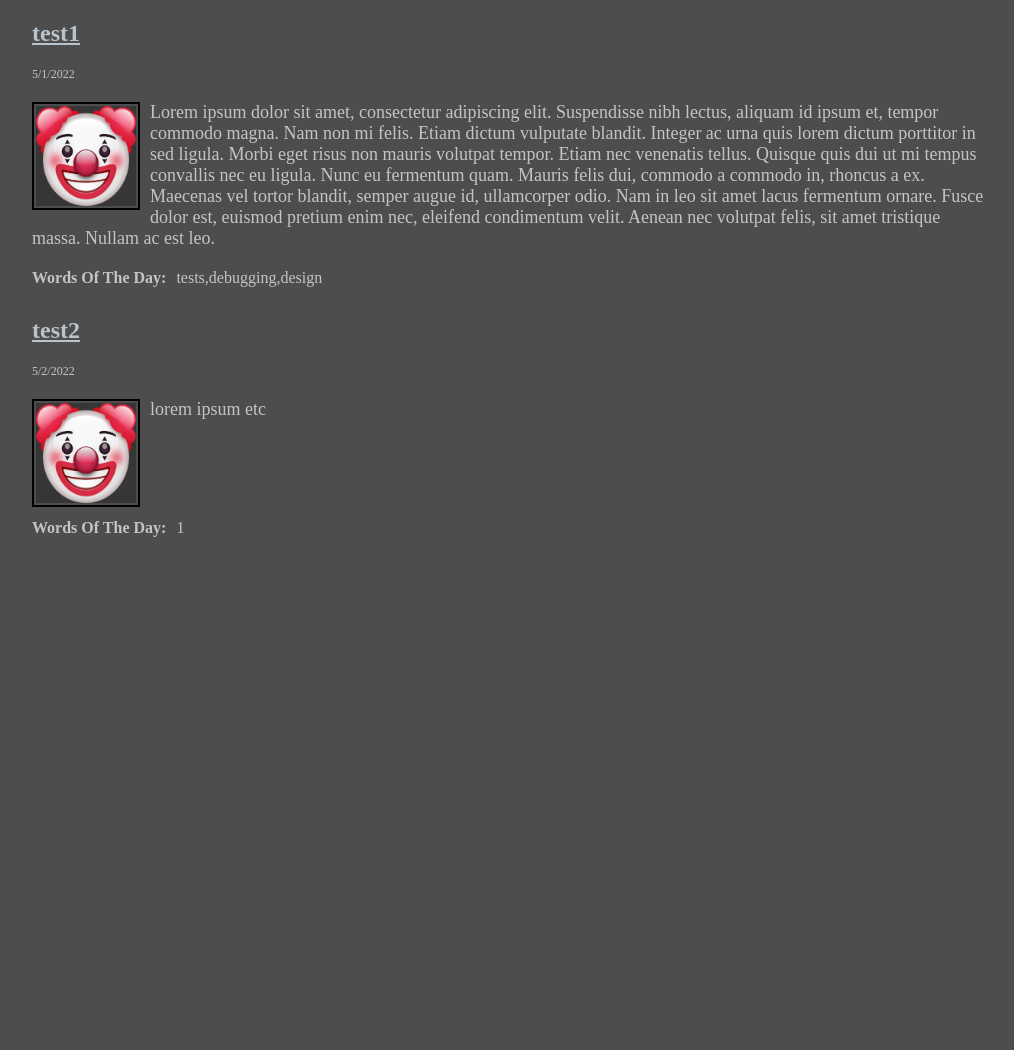
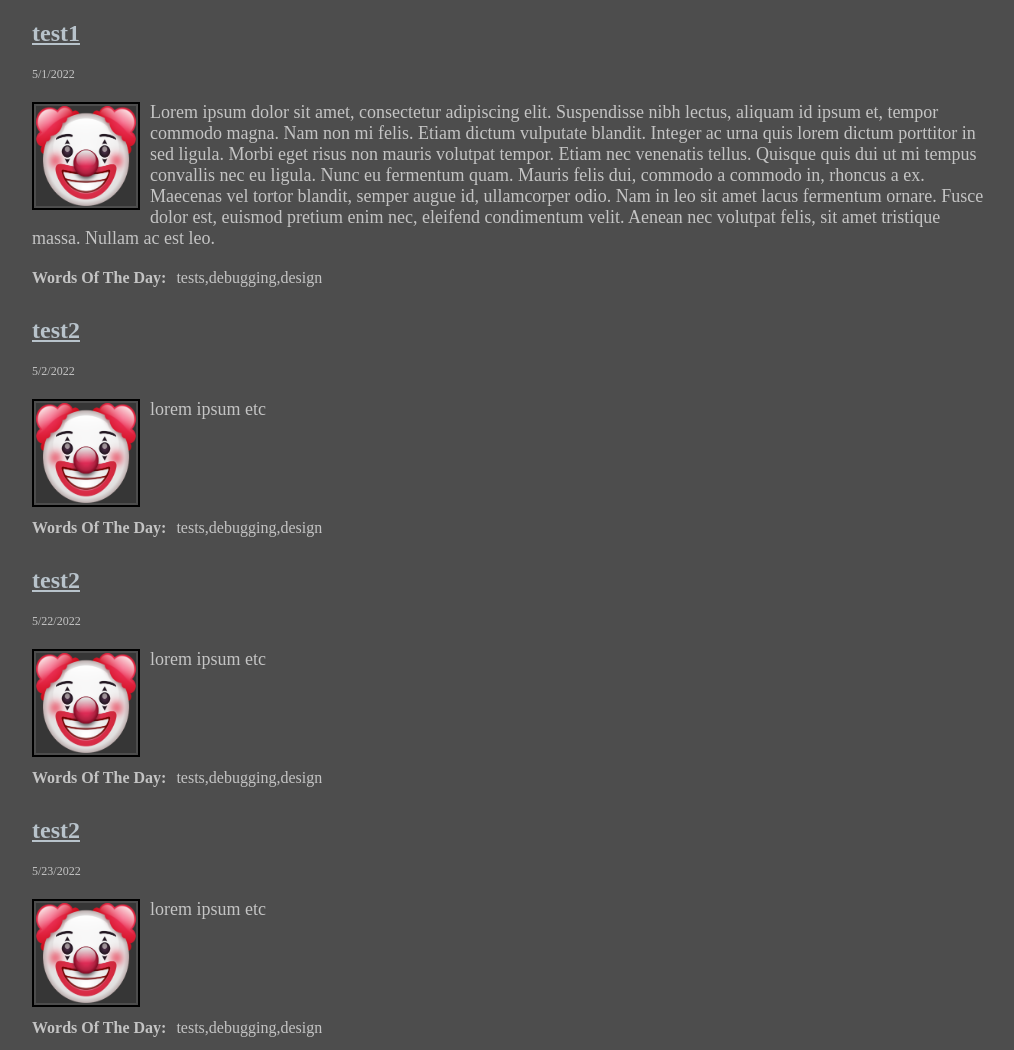
Before and after one commit to jadedResearcher/ClownDiarySim, a plain HTML site: page index.html in a window 1280 px wide. Shown: the whole page, without its empty margins (128-1142 px from the left). Before the commit the page ends 800 px from the top, so only its background shows below. Drawn offline with Linux system fonts and the light colour scheme.

Commit message:
simple test for dates

```diff
--- a/entries.js
+++ b/entries.js
@@ -1,5 +1,8 @@
 const entries = [
     new Entry(0,"test1", "Lorem ipsum dolor sit amet, consectetur adipiscing elit. Suspendisse nibh lectus, aliquam id ipsum et, tempor commodo magna. Nam non mi felis. Etiam dictum vulputate blandit. Integer ac urna quis lorem dictum porttitor in sed ligula. Morbi eget risus non mauris volutpat tempor. Etiam nec venenatis tellus. Quisque quis dui ut mi tempus convallis nec eu ligula. Nunc eu fermentum quam. Mauris felis dui, commodo a commodo in, rhoncus a ex. Maecenas vel tortor blandit, semper augue id, ullamcorper odio. Nam in leo sit amet lacus fermentum ornare. Fusce dolor est, euismod pretium enim nec, eleifend condimentum velit. Aenean nec volutpat felis, sit amet tristique massa. Nullam ac est leo.",  "tests,debugging,design"),
-    new Entry(1,"test2", "lorem ipsum etc", 1, "tests,debugging,design")
+    new Entry(1,"test2", "lorem ipsum etc", "tests,debugging,design")
+    ,new Entry(21,"test2", "lorem ipsum etc", "tests,debugging,design")
+    ,new Entry(22,"test2", "lorem ipsum etc", "tests,debugging,design")
+    ,new Entry(23,"test2", "lorem ipsum etc", "tests,debugging,design")
 
   ]
--- a/index.html
+++ b/index.html
@@ -12,7 +12,7 @@
 
 
     const renderEntry = (reference_date, days_since_last_even, parent, entry) => {
-      if (entry.date > days_since_last_even) {
+      if (entry.date >= days_since_last_even) {
         return;
       }
 
@@ -90,7 +90,6 @@
       const last_even_month_date_zero = new Date(today.getFullYear(), last_even_month, 1)
 
       const time_since_last_even_month = 1 + Math.round((today.getTime() - last_even_month_date_zero.getTime()) / one_day_in_millis);
-      window.alert("last even month was " + time_since_last_even_month + " days ago")
       for (let entry of entries) {
         renderEntry(last_even_month_date_zero, time_since_last_even_month, parent, entry);
       }
```
